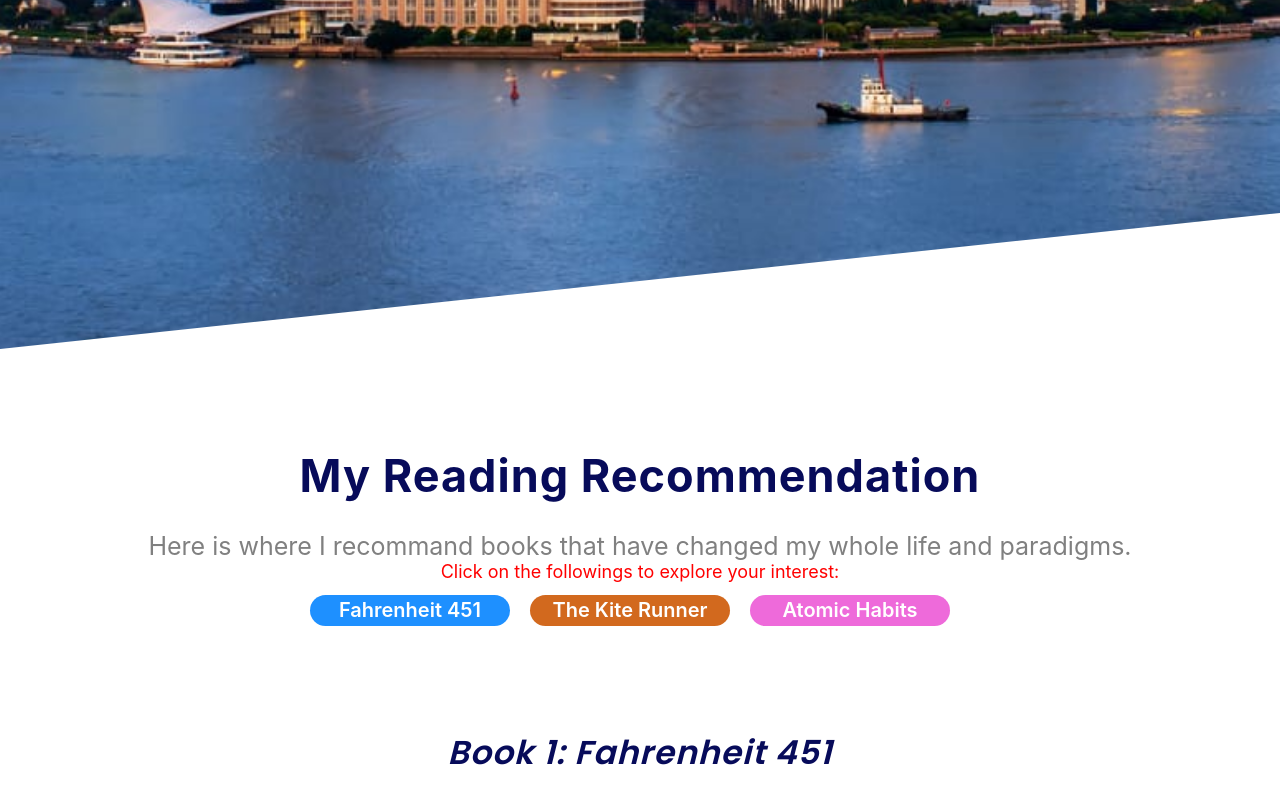
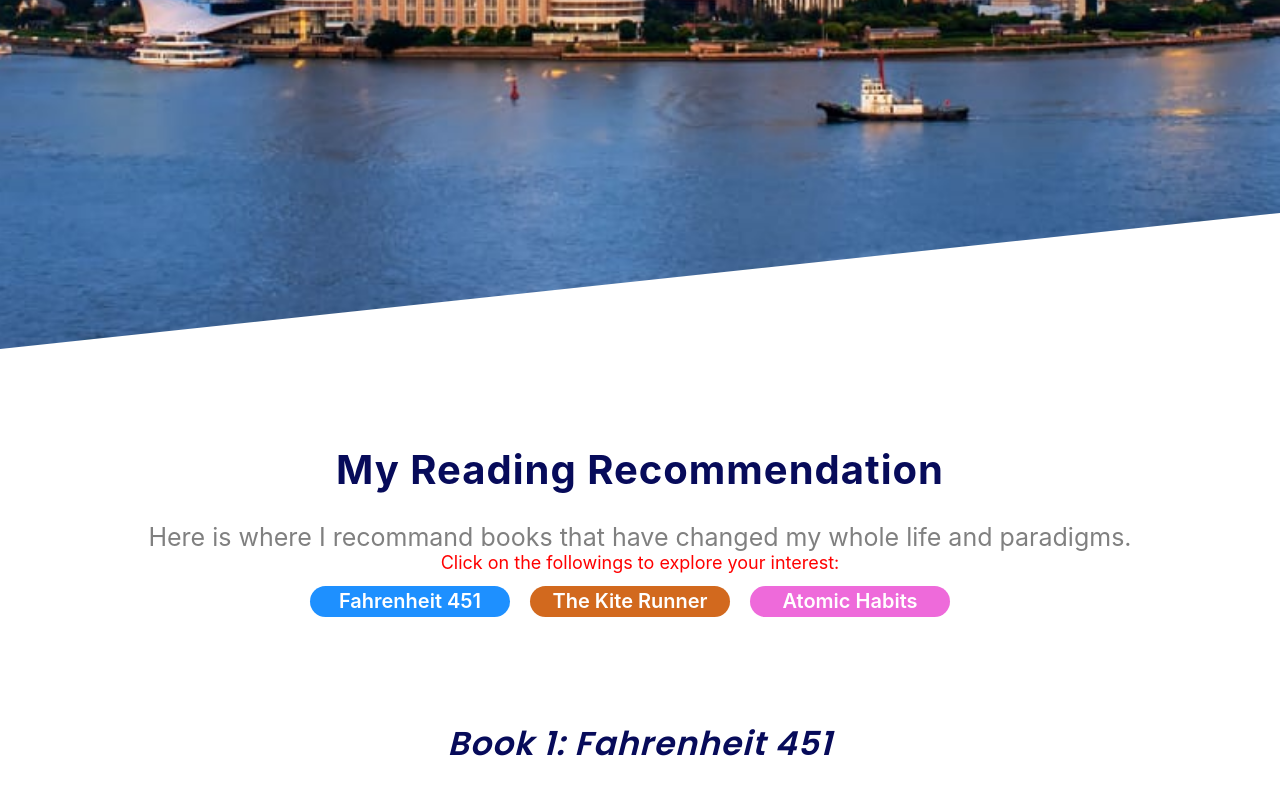
Before and after one commit to Owen200402/Owen-Profile-Webpage, a website built with Parcel: page biography.html in a window 1280 px wide. Shown: the part 1031-1828 px from the top of the page. Built offline with nearby package versions, Linux system fonts and the light colour scheme.

Commit message:
Font Size Change for Book Recommendation

```diff
--- a/css/style.css
+++ b/css/style.css
@@ -296,7 +296,7 @@ p {
 }
 
 .section__header {
-  font-size: 5rem;
+  font-size: 4rem;
   letter-spacing: 1px;
   font-weight: 700;
   margin-bottom: 3rem;
@@ -318,10 +318,6 @@ p {
 }
 
 @media screen and (min-width: 768px) {
-  .section__header {
-    font-size: 4.5rem;
-  }
-
   .section__paragraph {
     font-size: 2.5rem;
   }
@@ -334,6 +330,14 @@ p {
 /* biography first-half media query */
 
 @media screen and (max-width: 1370px) {
+  #big_wrapper2 {
+    background-size: cover;
+    background-position: center;
+    height: 170vh;
+  }
+}
+
+@media screen and (max-width: 768px) {
   .article_block2 div {
     width: 32rem;
   }
@@ -346,17 +350,7 @@ p {
   #main_section2 h2 {
     font-size: 2.15rem;
   }
-}
 
-@media screen and (max-width: 1370px) {
-  #big_wrapper2 {
-    background-size: cover;
-    background-position: center;
-    height: 170vh;
-  }
-}
-
-@media screen and (max-width: 768px) {
   #big_wrapper2 {
     background-size: cover;
     background-position: center;
```
